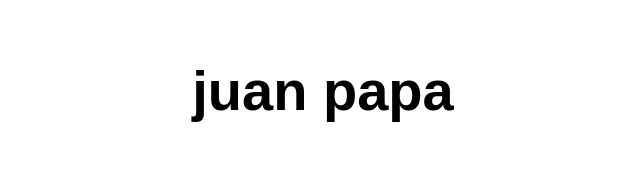
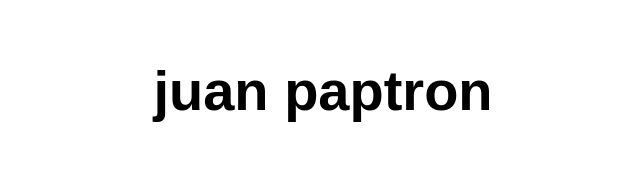
Before and after one commit to juanmenendez01/demoestatica2, a website: page src/index.html in a window 1280 px wide. Shown: the whole page, without its empty margins (317-957 px from the left). Drawn offline with Linux system fonts and the light colour scheme.

Commit message:
andresperez

```diff
--- a/src/index.html
+++ b/src/index.html
@@ -10,7 +10,7 @@
 
 <body>
   <main>
-    <h1>juan papa</h1>
+    <h1>juan paptron</h1>
   </main>
 </body>
 
```
